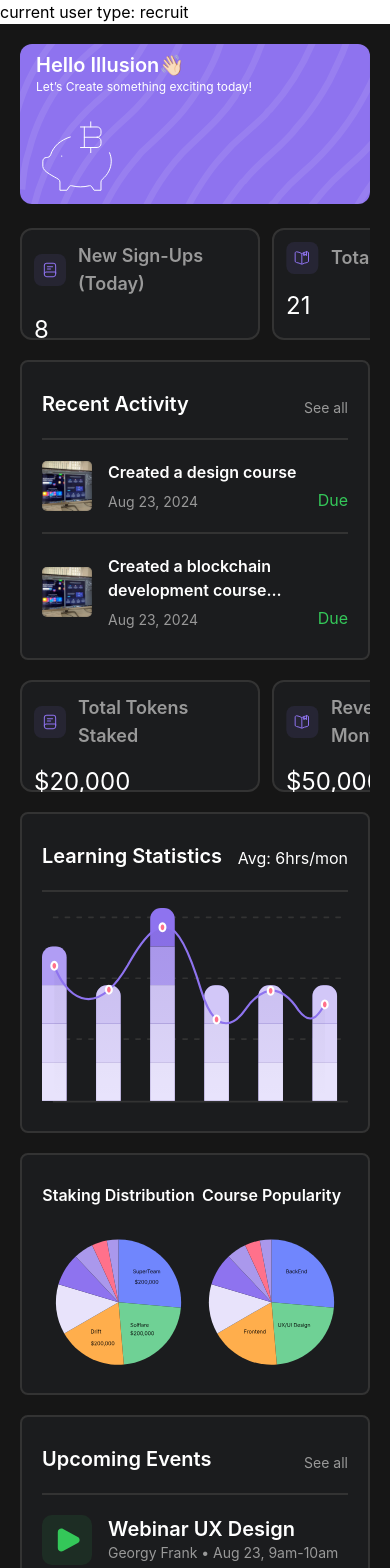
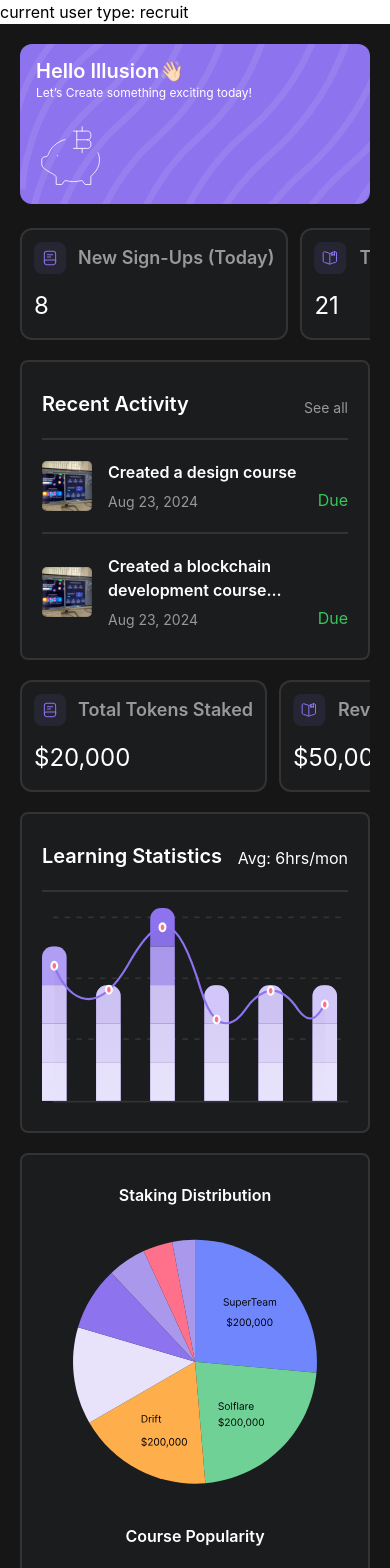
Before and after one commit to The-Illusion-services/Frontend---AI-Corporate-learning-software, a React (Create React App) app: page /app/recruiter/dashboard in a window 390 px wide. Shown: the top 1568 px of the page. Built offline with nearby package versions, Linux system fonts and the light colour scheme.

Commit message:
recruiter dashboard responsive

```diff
--- a/src/App/Recruiter/Dashboard.jsx
+++ b/src/App/Recruiter/Dashboard.jsx
@@ -42,11 +42,19 @@ const RecruiterDashboard = () => {
                   </p>
                 </div>
                 <div className="flex w-full lg:w-auto items-center">
-                  <img src={Piggy} alt="" className="lg:hidden" />
+                  <img
+                    src={Piggy}
+                    alt=""
+                    className="lg:hidden"
+                    width={70}
+                    height={70}
+                  />
                   <img
                     src={PiggyDesktop}
                     alt=""
-                    className="lg:block hidden lg:h-[70px] lg:ml-32 lg:w-[70px] xl:w-[104.87px] xl:h-[125.92px]"
+                    className="lg:block hidden lg:ml-32"
+                    width={150}
+                    height={150}
                   />
                 </div>
               </div>
@@ -54,7 +62,7 @@ const RecruiterDashboard = () => {
             {/*highlights*/}
             <div className="w-full overflow-x-hidden mt-6">
               <div className="flex overflow-x-auto scrollbar-hide gap-3">
-                <div className="bg-[#1b1c1e] border-2 border-inputBorderColor h-28 w-[240px] flex-shrink-0 lg:flex-1 rounded-xl p-3">
+                <div className="bg-[#1b1c1e] border-2 border-inputBorderColor h-28 min-w-[240px] flex-shrink-0 md:flex-1 rounded-xl p-3">
                   <div className="flex items-center">
                     <img src={Courses} alt="" />
                     <h4 className="text-[#999999] font-semibold ml-3 text-lg">
@@ -63,7 +71,7 @@ const RecruiterDashboard = () => {
                   </div>
                   <div className="text-2xl text-white mt-4">8</div>
                 </div>
-                <div className="bg-[#1b1c1e] border-2 border-inputBorderColor h-28 w-[240px] flex-shrink-0 lg:flex-1 rounded-xl p-3">
+                <div className="bg-[#1b1c1e] border-2 border-inputBorderColor h-28 min-w-[240px] flex-shrink-0 md:flex-1 rounded-xl p-3">
                   <div className="flex items-center">
                     <img src={Lesson} alt="" />
                     <h4 className="text-[#999999] font-semibold ml-3 text-lg">
@@ -72,7 +80,7 @@ const RecruiterDashboard = () => {
                   </div>
                   <div className="text-2xl text-white mt-4">21</div>
                 </div>
-                <div className="bg-[#1b1c1e] border-2 border-inputBorderColor h-28 w-[240px] flex-shrink-0 lg:flex-1 rounded-xl p-3">
+                <div className="bg-[#1b1c1e] border-2 border-inputBorderColor h-28 min-w-[240px] flex-shrink-0 md:flex-1 rounded-xl p-3">
                   <div className="flex items-center">
                     <img src={Quiz} alt="" />
                     <h4 className="text-[#999999] font-semibold ml-3 text-lg">
@@ -134,7 +142,7 @@ const RecruiterDashboard = () => {
           <div className="xl:w-[68.8%] border-">
             {/* Financials */}
             <div className="flex overflow-x-auto scrollbar-hide gap-3 mt-5">
-              <div className="bg-[#1b1c1e] border-2 border-inputBorderColor h-28 w-[240px] flex-shrink-0 lg:flex-1 rounded-xl p-3">
+              <div className="bg-[#1b1c1e] border-2 border-inputBorderColor h-28 min-w-[240px] sm:flex-1 flex-shrink-0 lg:flex-1 rounded-xl p-3">
                 <div className="flex items-center">
                   <img src={Courses} alt="" />
                   <h4 className="text-[#999999] font-semibold ml-3 text-lg">
@@ -143,7 +151,7 @@ const RecruiterDashboard = () => {
                 </div>
                 <div className="text-2xl text-white mt-4">$20,000</div>
               </div>
-              <div className="bg-[#1b1c1e] border-2 border-inputBorderColor h-28 w-[240px] flex-shrink-0 lg:flex-1 rounded-xl p-3">
+              <div className="bg-[#1b1c1e] border-2 border-inputBorderColor h-28 min-w-[240px] sm:flex-1 flex-shrink-0 lg:flex-1 rounded-xl p-3">
                 <div className="flex items-center">
                   <img src={Lesson} alt="" />
                   <h4 className="text-[#999999] font-semibold ml-3 text-lg">
@@ -171,8 +179,8 @@ const RecruiterDashboard = () => {
             </div>
             {/* ongoing */}
             <div className="mt-5 px-5 py-7 bg-[#1b1c1e] border-2 border-inputBorderColor text-white rounded-lg w-full">
-              <div className="flex w-full h-full justify-evenly">
-                <div className="flex items-center flex-col">
+              <div className="flex w-full flex-col sm:flex-row h-full justify-evenly">
+                <div className="flex items-center flex-col mb-10 sm:mb-0">
                   <h4 className="mb-8 font-semibold">Staking Distribution</h4>
                   <img src={StakingChart} alt="" />
                 </div>
```
